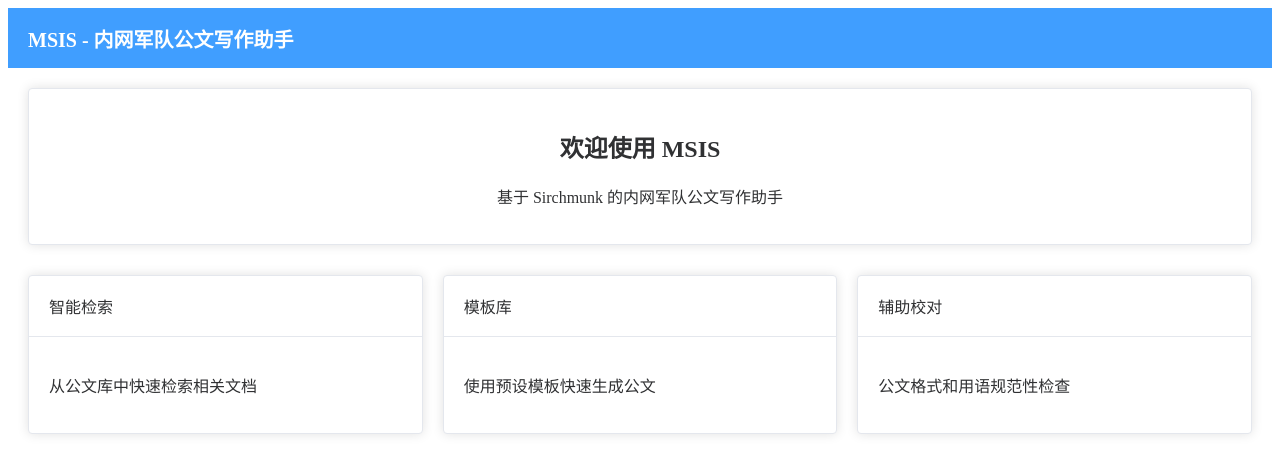
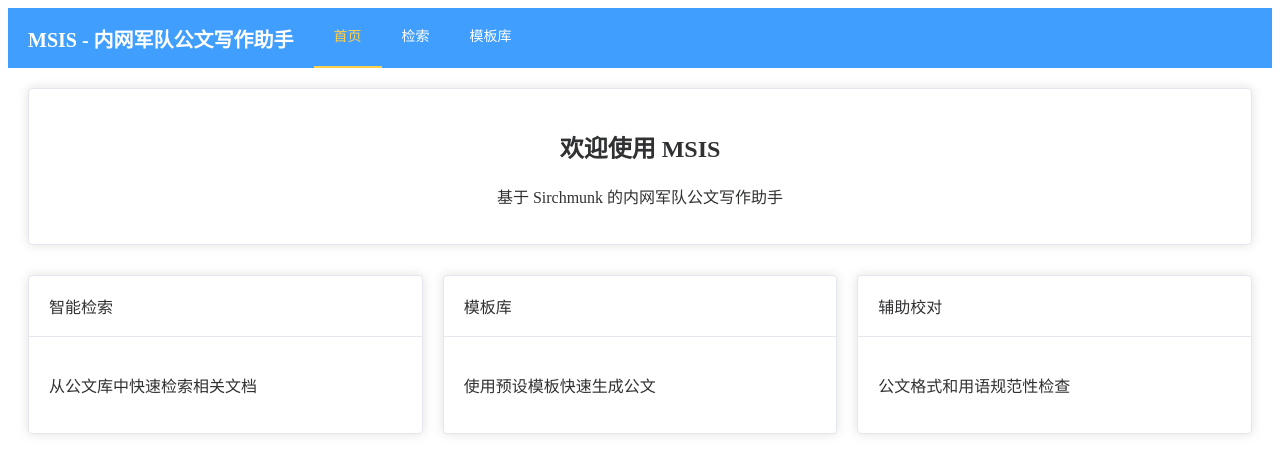
Before and after one commit to letheliu/MSIS, a Vue app in the folder frontend/: page / in a window 1280 px wide. Shown: the top 474 px of the page. Built offline with nearby package versions, Linux system fonts and the light colour scheme.

Commit message:
fix: add navigation menu and improve route handling
- Add navigation menu in App.vue header with Home, Search, and Templates links
- Use named routes in Home.vue instead of hardcoded paths
Co-Authored-By: Claude Opus 4.7 <noreply@anthropic.com>

```diff
--- a/frontend/src/App.vue
+++ b/frontend/src/App.vue
@@ -3,6 +3,19 @@
     <el-container>
       <el-header class="header">
         <h1>MSIS - 内网军队公文写作助手</h1>
+        <el-menu
+          :default-active="$route.path"
+          mode="horizontal"
+          background-color="#409EFF"
+          text-color="#ffffff"
+          active-text-color="#ffd04b"
+          class="nav-menu"
+          router
+        >
+          <el-menu-item index="/">首页</el-menu-item>
+          <el-menu-item index="/search">检索</el-menu-item>
+          <el-menu-item index="/templates">模板库</el-menu-item>
+        </el-menu>
       </el-header>
       <el-main>
         <router-view />
@@ -20,9 +33,18 @@
   color: white;
   display: flex;
   align-items: center;
+  padding: 0 20px;
 }
 .header h1 {
-  margin: 0;
+  margin: 0 20px 0 0;
   font-size: 20px;
+  white-space: nowrap;
+}
+.nav-menu {
+  border: none;
+  flex: 1;
+}
+.nav-menu.el-menu--horizontal {
+  border-bottom: none;
 }
 </style>
--- a/frontend/src/views/Home.vue
+++ b/frontend/src/views/Home.vue
@@ -7,13 +7,13 @@
 
     <el-row :gutter="20" class="feature-grid">
       <el-col :span="8">
-        <el-card @click="$router.push('/search')" class="feature-card">
+        <el-card @click="$router.push({name: 'Search'})" class="feature-card">
           <template #header>智能检索</template>
           <p>从公文库中快速检索相关文档</p>
         </el-card>
       </el-col>
       <el-col :span="8">
-        <el-card @click="$router.push('/templates')" class="feature-card">
+        <el-card @click="$router.push({name: 'Templates'})" class="feature-card">
           <template #header>模板库</template>
           <p>使用预设模板快速生成公文</p>
         </el-card>
```
